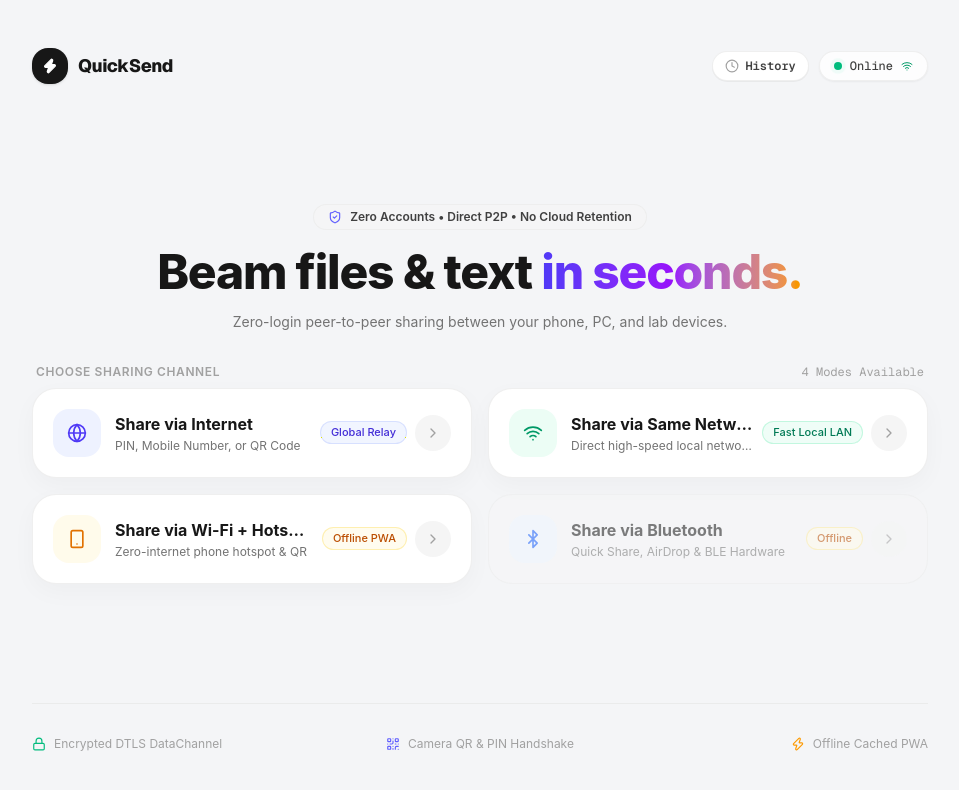
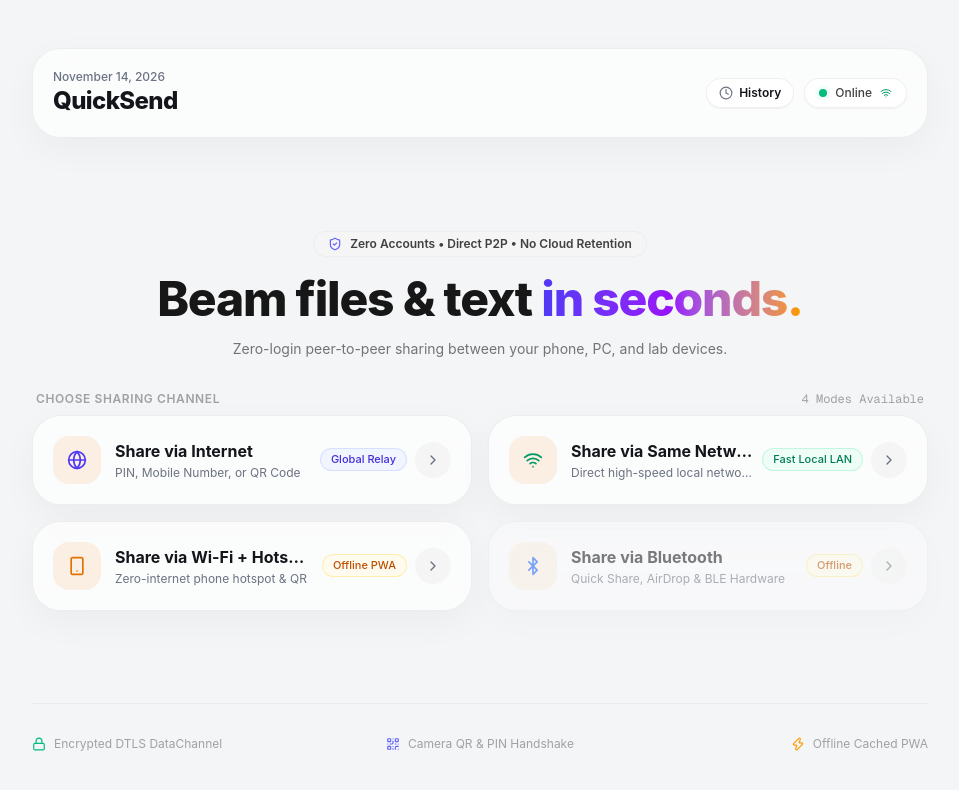
Before and after one commit to inbox-hasibur/quicksend, a Next.js app: page / in a window 1280 px wide. Shown: the top 790 px of the page, without its empty margins (160-1119 px from the left). Built offline with nearby package versions, Linux system fonts and the light colour scheme.

Commit message:
style header and mode selector

```diff
--- a/documentation/backlog.md
+++ b/documentation/backlog.md
@@ -130,6 +130,7 @@
 - [x] Add soft glass design system tokens and utility classes (`.glass-card`, `.pill`, `.pill-active`) in `src/app/globals.css`.
 - [x] Create reusable `SegmentedControl` component with glass track and keyboard arrow navigation (`src/components/SegmentedControl.tsx`).
 - [x] Integrate `SegmentedControl` in `InternetSharingCard` (Send/Receive and pairing method) and `Dropzone` (Files/Text tabs).
+- [x] Apply `.glass-card` soft glass styling to `AppHeader` (with date display) and `ModeSelector` (accent squircle icon boxes and round arrows).
 - [x] **Sprint 4 Testing & Verification Gate:**
   - Unit tests for Bluetooth/WebShare capability detection hooks and SegmentedControl (`src/components/__tests__/SegmentedControl.test.tsx`).
   - Full end-to-end regression test suite passing across all components and utilities.
--- a/documentation/codebase_map.md
+++ b/documentation/codebase_map.md
@@ -207,8 +207,12 @@ flowchart TD
   4. *Error / Declined:* Informative status feedback.
 - **Exports:** `TransferModal({ progress, onAccept, onReject, onClose }: TransferModalProps): JSX.Element | null`
 
+#### `src/components/AppHeader.tsx`
+- **Purpose:** Soft glass header (`.glass-card`) displaying formatted client-side date (`useSyncExternalStore`), bold "QuickSend" title, session transfer history drawer toggle, and live network status badge.
+- **Exports:** `AppHeader(): JSX.Element`
+
 #### `src/components/ModeSelector.tsx`
-- **Purpose:** Client component rendering the 4 compact, rounded option tiles, auto grey-out state when offline, and focused dedicated mode workspace transitions with a top "All Modes" back pill navigation.
+- **Purpose:** Client component rendering the 4 mode tiles as `.glass-card` elements with accent-soft squircle icon boxes, title, summary, round arrow button, auto grey-out state when offline, and focused dedicated mode workspace transitions with a top "All Modes" back pill navigation.
 - **Exports:** `ModeSelector(): JSX.Element`
 
 #### `src/components/SegmentedControl.tsx`
--- a/src/components/AppHeader.tsx
+++ b/src/components/AppHeader.tsx
@@ -1,36 +1,59 @@
 "use client";
 
-import { useState } from "react";
-import { Zap, Clock } from "lucide-react";
+import { useState, useSyncExternalStore } from "react";
+import { Clock } from "lucide-react";
 import { NetworkStatusBadge } from "@/components/NetworkStatusBadge";
 import { TransferHistoryModal } from "@/components/TransferHistoryModal";
 import { useTransferHistory } from "@/hooks/useTransferHistory";
+
+const emptySubscribe = () => () => {};
+
+function getClientDateSnapshot(): string {
+  return new Date().toLocaleDateString("en-US", {
+    month: "long",
+    day: "numeric",
+    year: "numeric",
+  });
+}
+
+function getServerDateSnapshot(): string {
+  return "";
+}
 
 export function AppHeader() {
   const [isHistoryOpen, setIsHistoryOpen] = useState(false);
   const { history, clearHistory } = useTransferHistory();
 
+  // Hydration-safe date snapshot
+  const todayDate = useSyncExternalStore(
+    emptySubscribe,
+    getClientDateSnapshot,
+    getServerDateSnapshot
+  );
+
   return (
     <>
-      <header className="z-10 w-full max-w-4xl flex items-center justify-between font-mono text-sm mb-6 sm:mb-10">
-        <div className="flex items-center gap-2.5 font-bold tracking-tight text-base sm:text-lg">
-          <div className="flex h-9 w-9 items-center justify-center rounded-2xl bg-neutral-900 dark:bg-white text-white dark:text-neutral-900 shadow-sm">
-            <Zap className="h-4 w-4 fill-current" />
-          </div>
-          <span className="font-sans font-extrabold tracking-tight">QuickSend</span>
+      <header className="z-10 w-full max-w-4xl flex items-center justify-between p-4 sm:p-5 glass-card mb-6 sm:mb-10">
+        <div>
+          <p className="text-xs text-[var(--text-muted)] font-medium h-4">
+            {todayDate}
+          </p>
+          <h1 className="font-extrabold text-xl sm:text-2xl text-[var(--text)] tracking-tight">
+            QuickSend
+          </h1>
         </div>
 
         <div className="flex items-center gap-2.5">
           <button
             type="button"
             onClick={() => setIsHistoryOpen(true)}
-            className="inline-flex items-center gap-1.5 px-3 py-1.5 rounded-full bg-white dark:bg-neutral-800 border border-neutral-200/60 dark:border-neutral-700/60 text-xs font-semibold text-neutral-700 dark:text-neutral-300 hover:bg-neutral-50 dark:hover:bg-neutral-750 transition-all shadow-2xs cursor-pointer"
+            className="inline-flex items-center gap-1.5 px-3 py-1.5 pill bg-white dark:bg-neutral-800 border border-[var(--border-soft)] text-xs font-semibold text-[var(--text)] hover:bg-neutral-50 dark:hover:bg-neutral-750 transition-all shadow-2xs cursor-pointer"
             title="Session Transfer History"
           >
-            <Clock className="h-3.5 w-3.5 text-neutral-400" />
+            <Clock className="h-3.5 w-3.5 text-[var(--text-muted)]" />
             <span className="hidden sm:inline">History</span>
             {history.length > 0 && (
-              <span className="px-1.5 py-0.2 rounded-full bg-indigo-500 text-white text-[10px] font-bold">
+              <span className="px-1.5 py-0.2 rounded-full bg-[var(--accent)] text-white text-[10px] font-bold">
                 {history.length}
               </span>
             )}
--- a/src/components/ModeSelector.tsx
+++ b/src/components/ModeSelector.tsx
@@ -97,28 +97,24 @@ export function ModeSelector() {
                       setSelectedMode(item.mode);
                     }
                   }}
-                  className={`group relative flex items-center justify-between p-4 sm:p-5 rounded-3xl border transition-all text-left ${
+                  className={`group relative flex items-center justify-between p-4 sm:p-5 glass-card transition-all text-left ${
                     isDisabled
-                      ? "opacity-55 cursor-not-allowed bg-neutral-100/70 dark:bg-neutral-900/40 border-neutral-200/60 dark:border-neutral-800"
-                      : "bg-white dark:bg-[#14151B] border-neutral-200/60 dark:border-neutral-800 shadow-[0_8px_24px_rgba(0,0,0,0.03)] hover:shadow-[0_12px_32px_rgba(0,0,0,0.06)] hover:border-neutral-300 dark:hover:border-neutral-700 cursor-pointer active:scale-[0.99]"
+                      ? "opacity-55 cursor-not-allowed"
+                      : "cursor-pointer active:scale-[0.99] hover:border-[var(--accent)]"
                   }`}
                 >
                   <div className="flex items-center gap-3.5 min-w-0">
-                    {/* Squircle Icon */}
-                    <div
-                      className={`h-12 w-12 shrink-0 rounded-2xl flex items-center justify-center ${theme.bg} transition-transform group-hover:scale-105`}
-                    >
+                    {/* Squircle icon box with accent-soft background */}
+                    <div className="h-12 w-12 shrink-0 rounded-2xl flex items-center justify-center bg-[var(--accent-soft)] transition-transform group-hover:scale-105">
                       {theme.icon}
                     </div>
 
                     {/* Mode Info */}
                     <div className="min-w-0 pr-2">
-                      <div className="flex items-center gap-2">
-                        <h3 className="font-bold text-sm sm:text-base text-neutral-900 dark:text-neutral-100 truncate">
-                          {item.name}
-                        </h3>
-                      </div>
-                      <p className="text-xs text-neutral-500 dark:text-neutral-400 truncate mt-0.5">
+                      <h3 className="font-bold text-sm sm:text-base text-[var(--text)] truncate">
+                        {item.name}
+                      </h3>
+                      <p className="text-xs text-[var(--text-muted)] truncate mt-0.5">
                         {theme.summary}
                       </p>
                     </div>
@@ -136,7 +132,7 @@ export function ModeSelector() {
                       {isDisabled ? "Offline" : theme.tag}
                     </span>
 
-                    <div className="h-9 w-9 rounded-full bg-neutral-100 dark:bg-neutral-800 flex items-center justify-center text-neutral-400 group-hover:text-neutral-900 dark:group-hover:text-white group-hover:bg-neutral-200 dark:group-hover:bg-neutral-700 group-hover:translate-x-0.5 transition-all">
+                    <div className="h-9 w-9 rounded-full bg-neutral-100 dark:bg-neutral-800 flex items-center justify-center text-[var(--text-muted)] group-hover:text-[var(--text)] group-hover:bg-neutral-200 dark:group-hover:bg-neutral-700 group-hover:translate-x-0.5 transition-all">
                       <ChevronRight className="h-4 w-4" />
                     </div>
                   </div>
```
